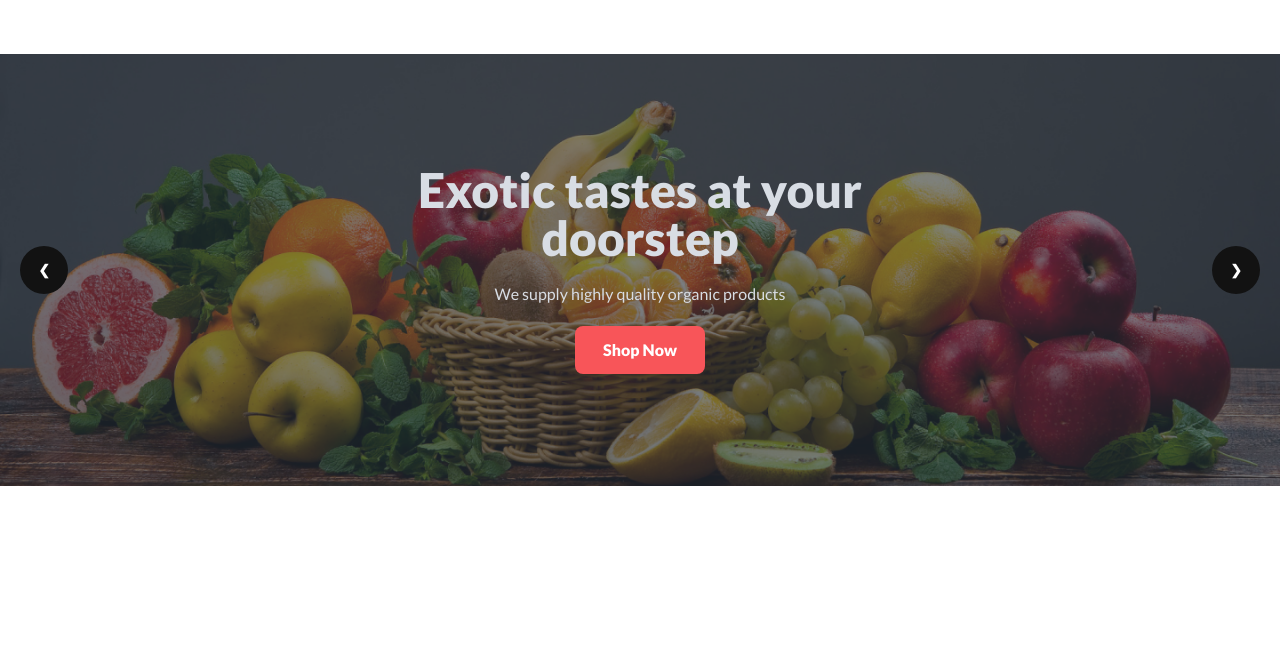
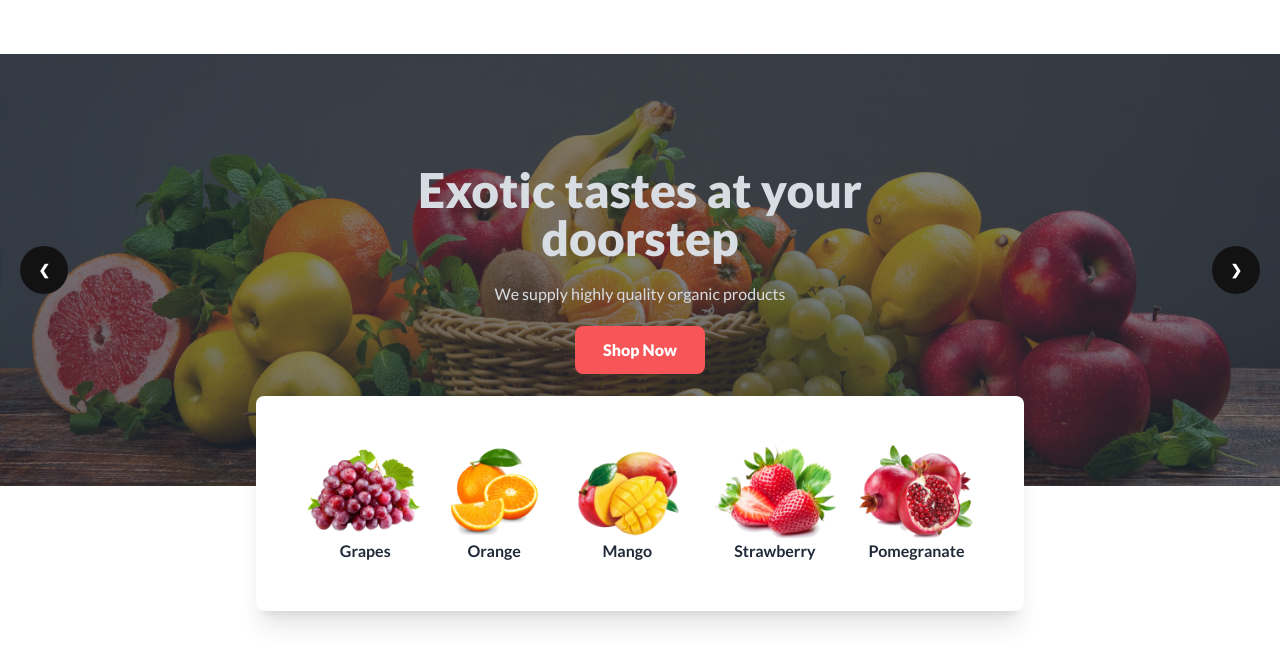
Before and after one commit to Ashikur-ai/Fruit-Brust-assignment3-M3, a plain HTML site: page index.html in a window 1280 px wide. Shown: the part 87-752 px from the top of the page. Drawn offline with nearby package versions, Linux system fonts and the light colour scheme; grey boxes are pictures that could not be loaded.

Commit message:
showcase section added and responsive done

```diff
--- a/index.html
+++ b/index.html
@@ -194,7 +194,47 @@
 
     </header>
 
-    <main></main>
+    <main>
+      <!-- showcase section starts  -->
+      <section class="showcase hidden md:block  card -mt-24">
+        <div class="showcase-container lg:w-3/5 mx-auto flex gap-5 justify-evenly bg-base-100 shadow-xl p-12 rounded-lg">
+          <!-- card 1 -->
+          <div class="item text-center font-semibold ">
+            <img src="images/fruit1.png" alt="">
+            <h1>Grapes</h1>
+          </div>
+
+
+          <!-- card 2 -->
+          <div class="item text-center font-semibold ">
+            <img src="images/fruit2.png" alt="">
+            <h1>Orange</h1>
+          </div>
+
+
+          <!-- card 3 -->
+          <div class="item text-center font-semibold ">
+            <img src="images/fruit3.png" alt="">
+            <h1>Mango</h1>
+          </div>
+
+
+          <!-- card 1 -->
+          <div class="item text-center font-semibold ">
+            <img src="images/fruit4.png" alt="">
+            <h1>Strawberry</h1>
+          </div>
+
+          <!-- card 1 -->
+          <div class="item text-center font-semibold ">
+            <img src="images/fruit5.png" alt="">
+            <h1>Pomegranate</h1>
+          </div>
+
+        </div>
+      </section>
+    </main>
+
     <footer></footer>
 
 </body>
```
